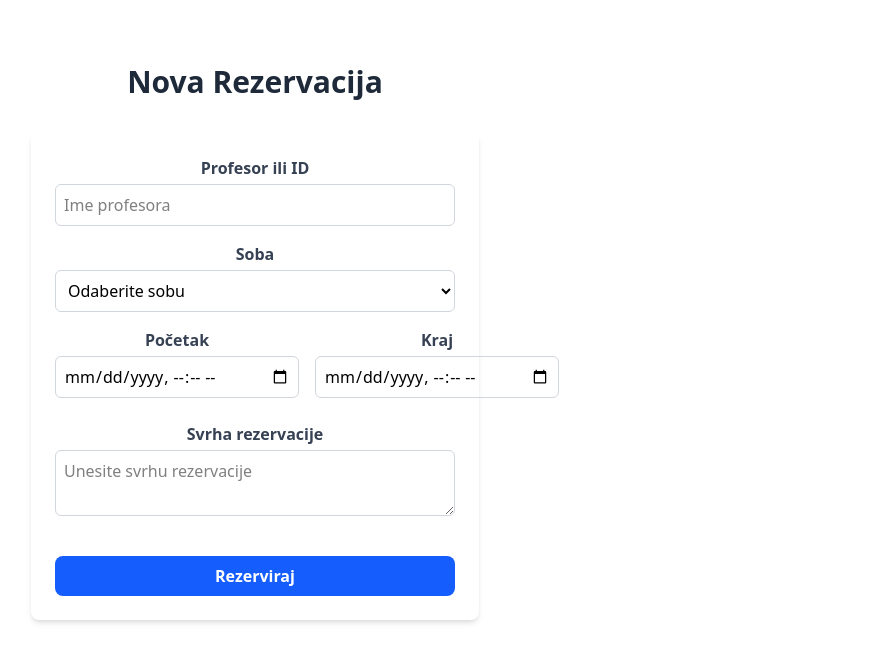
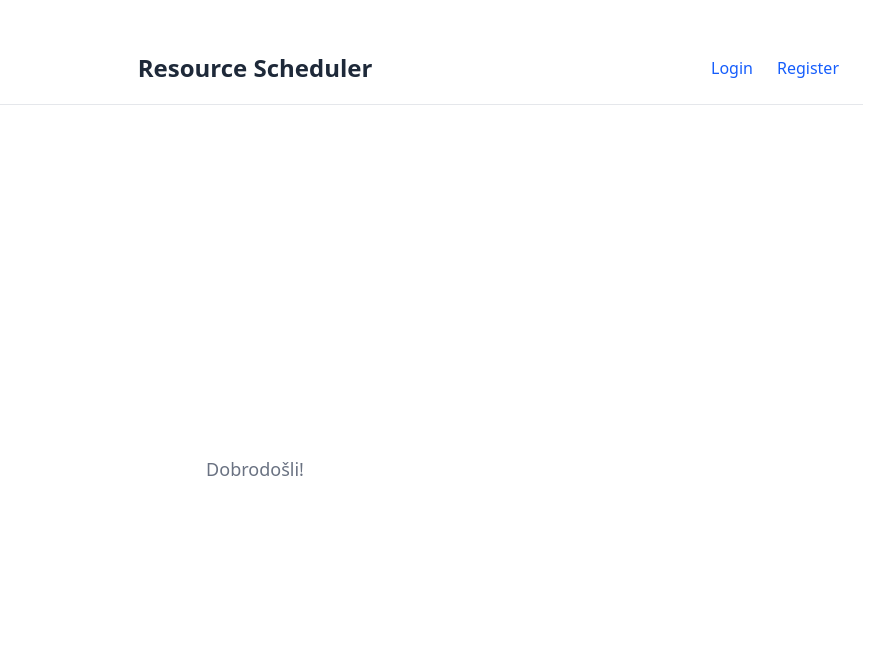
Before and after one commit to praksa-resource-scheduler/praksa-frontend, a React (Vite) app: page / in a window 1280 px wide. Shown: the top 662 px of the page, without its empty margins (385-1255 px from the left). Built offline with nearby package versions, Linux system fonts and the light colour scheme.

Commit message:
Add react router

```diff
--- a/src/App.jsx
+++ b/src/App.jsx
@@ -1,11 +1,22 @@
 import "./App.css";
+import { BrowserRouter as Router, Routes, Route } from "react-router-dom";
+import Home from "./pages/Home";
 import Login from "./pages/Login";
 import Register from "./pages/Register";
-import Home from "./pages/Home";
 import Reservation from "./pages/Reservation";
 function App() {
-  //dok se ne doda react router, da se promijeni stranica samo treba promijenit npr. Reservation u Home, Login ili Register
-  return <Reservation />;
+  return (
+    <Router>
+      <div className="main-content">
+        <Routes>
+          <Route path="/" element={<Home />} />
+          <Route path="/login" element={<Login />} />
+          <Route path="/register" element={<Register />} />
+          <Route path="/reservation" element={<Reservation />} />
+        </Routes>
+      </div>
+    </Router>
+  );
 }
 
 export default App;
```
Also changed, not shown: 1 other file (tests, documents, lock files or other folders).
